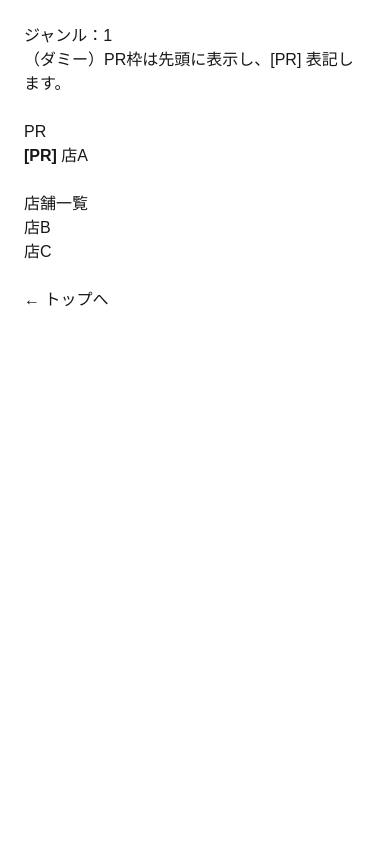
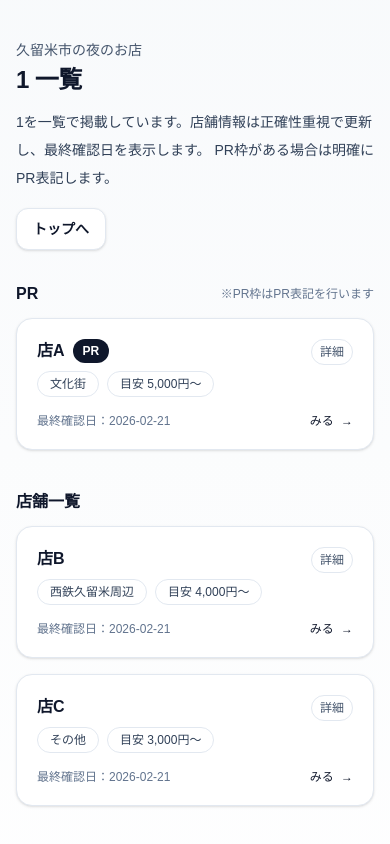
Before and after one commit to nattuuuzamiurai/kurume-night-guide, a Next.js app: page /kurume/1 in a window 390 px wide. Shown: the top 844 px of the page. Built offline with nearby package versions, Linux system fonts and the light colour scheme.

Commit message:
style kurume top page (responsive)

```diff
--- a/app/kurume/[genre]/page.tsx
+++ b/app/kurume/[genre]/page.tsx
@@ -19,51 +19,169 @@ export function generateMetadata({ params }: Props): Metadata {
   };
 }
 
-const DUMMY_STORES = [
-  { name: "店A", slug: "store-a", isPR: true },
-  { name: "店B", slug: "store-b", isPR: false },
-  { name: "店C", slug: "store-c", isPR: false },
+type Store = {
+  name: string;
+  slug: string;
+  areaLabel?: string;
+  priceText?: string;
+  lastConfirmedAt?: string;
+  isPR: boolean;
+};
+
+const DUMMY_STORES: Store[] = [
+  {
+    name: "店A",
+    slug: "store-a",
+    areaLabel: "文化街",
+    priceText: "目安 5,000円〜",
+    lastConfirmedAt: "2026-02-21",
+    isPR: true,
+  },
+  {
+    name: "店B",
+    slug: "store-b",
+    areaLabel: "西鉄久留米周辺",
+    priceText: "目安 4,000円〜",
+    lastConfirmedAt: "2026-02-21",
+    isPR: false,
+  },
+  {
+    name: "店C",
+    slug: "store-c",
+    areaLabel: "その他",
+    priceText: "目安 3,000円〜",
+    lastConfirmedAt: "2026-02-21",
+    isPR: false,
+  },
 ];
+
+function Pill({ children }: { children: React.ReactNode }) {
+  return (
+    <span className="inline-flex items-center rounded-full border border-slate-200 bg-white/60 px-3 py-1 text-xs text-slate-700 backdrop-blur">
+      {children}
+    </span>
+  );
+}
+
+function PRBadge() {
+  return (
+    <span className="inline-flex items-center rounded-full bg-slate-900 px-2.5 py-1 text-xs font-semibold text-white">
+      PR
+    </span>
+  );
+}
+
+function StoreCard({ genre, store }: { genre: string; store: Store }) {
+  return (
+    <Link
+      href={`/kurume/${genre}/${store.slug}`}
+      className="group block rounded-2xl border border-slate-200 bg-white p-5 shadow-sm transition hover:-translate-y-0.5 hover:shadow-md"
+    >
+      <div className="flex items-start justify-between gap-3">
+        <div className="min-w-0">
+          <div className="flex items-center gap-2">
+            <h3 className="truncate text-base font-semibold text-slate-900 group-hover:text-slate-950">
+              {store.name}
+            </h3>
+            {store.isPR ? <PRBadge /> : null}
+          </div>
+
+          <div className="mt-2 flex flex-wrap gap-2">
+            {store.areaLabel ? <Pill>{store.areaLabel}</Pill> : null}
+            {store.priceText ? <Pill>{store.priceText}</Pill> : null}
+          </div>
+        </div>
+
+        <span className="shrink-0 rounded-full border border-slate-200 px-2 py-1 text-xs text-slate-600">
+          詳細
+        </span>
+      </div>
+
+      <div className="mt-4 flex items-center justify-between text-xs text-slate-500">
+        <span>最終確認日：{store.lastConfirmedAt ?? "—"}</span>
+        <span className="font-medium text-slate-900">
+          みる{" "}
+          <span className="ml-1 inline-block transition group-hover:translate-x-0.5">
+            →
+          </span>
+        </span>
+      </div>
+    </Link>
+  );
+}
 
 export default function GenreListPage({ params }: Props) {
   const { genre } = params;
+  const label = GENRE_LABEL[genre] ?? genre;
 
   const pr = DUMMY_STORES.filter((s) => s.isPR);
   const normal = DUMMY_STORES.filter((s) => !s.isPR);
 
   return (
-    <main style={{ padding: 24 }}>
-      <h1>ジャンル：{genre}</h1>
-      <p>（ダミー）PR枠は先頭に表示し、[PR] 表記します。</p>
+    <main className="min-h-screen bg-gradient-to-b from-slate-50 to-white">
+      <section className="mx-auto max-w-5xl px-4 pb-8 pt-10 sm:px-6 lg:px-8">
+        {/* Header */}
+        <div className="flex flex-col gap-4 sm:flex-row sm:items-end sm:justify-between">
+          <div>
+            <p className="text-sm text-slate-600">久留米市の夜のお店</p>
+            <h1 className="mt-1 text-2xl font-bold tracking-tight text-slate-900 sm:text-3xl">
+              {label} 一覧
+            </h1>
+            <p className="mt-3 max-w-2xl text-sm leading-7 text-slate-700">
+              {label}
+              を一覧で掲載しています。店舗情報は正確性重視で更新し、最終確認日を表示します。
+              PR枠がある場合は明確にPR表記します。
+            </p>
+          </div>
 
+          <div className="flex gap-2">
+            <Link
+              href="/kurume"
+              className="inline-flex items-center justify-center rounded-xl border border-slate-200 bg-white px-4 py-2.5 text-sm font-semibold text-slate-900 shadow-sm transition hover:bg-slate-50"
+            >
+              トップへ
+            </Link>
+          </div>
+        </div>
+
+        {/* PR section */}
         {pr.length > 0 && (
-        <section style={{ marginTop: 24 }}>
-          <h2>PR</h2>
-          <ul>
+          <section className="mt-8">
+            <div className="flex items-center justify-between">
+              <h2 className="text-base font-semibold text-slate-900">PR</h2>
+              <p className="text-xs text-slate-500">※PR枠はPR表記を行います</p>
+            </div>
+
+            <div className="mt-3 grid grid-cols-1 gap-4 sm:grid-cols-2 lg:grid-cols-3">
               {pr.map((s) => (
-              <li key={s.slug}>
-                <strong>[PR]</strong>{" "}
-                <Link href={`/kurume/${genre}/${s.slug}`}>{s.name}</Link>
-              </li>
+                <StoreCard key={s.slug} genre={genre} store={s} />
               ))}
-          </ul>
+            </div>
           </section>
         )}
 
-      <section style={{ marginTop: 24 }}>
-        <h2>店舗一覧</h2>
-        <ul>
+        {/* Normal list */}
+        <section className="mt-10">
+          <h2 className="text-base font-semibold text-slate-900">店舗一覧</h2>
+          <div className="mt-3 grid grid-cols-1 gap-4 sm:grid-cols-2 lg:grid-cols-3">
             {normal.map((s) => (
-            <li key={s.slug}>
-              <Link href={`/kurume/${genre}/${s.slug}`}>{s.name}</Link>
-            </li>
+              <StoreCard key={s.slug} genre={genre} store={s} />
             ))}
-        </ul>
+          </div>
         </section>
 
-      <p style={{ marginTop: 24 }}>
-        <Link href="/kurume">← トップへ</Link>
-      </p>
+        {/* Footer nav */}
+        <div className="mt-12 rounded-2xl border border-slate-200 bg-white p-5 text-sm text-slate-700 shadow-sm">
+          <p className="font-semibold text-slate-900">次にできること</p>
+          <ul className="mt-2 list-disc space-y-1 pl-5">
+            <li>
+              エリア別ページ（/kurume/area/…）を追加して絞り込み導線を作る
+            </li>
+            <li>Firestore接続でダミー店舗を実データに置き換える</li>
+            <li>管理画面から「最終確認日」を更新できるようにする</li>
+          </ul>
+        </div>
+      </section>
     </main>
   );
 }
--- a/app/layout.tsx
+++ b/app/layout.tsx
@@ -26,7 +26,7 @@ export default function RootLayout({
   children: React.ReactNode;
 }>) {
   return (
-    <html lang="en">
+    <html lang="ja">
       <body
         className={`${geistSans.variable} ${geistMono.variable} antialiased`}
       >
```
Lines whose indentation alone changed are shown as unchanged.
